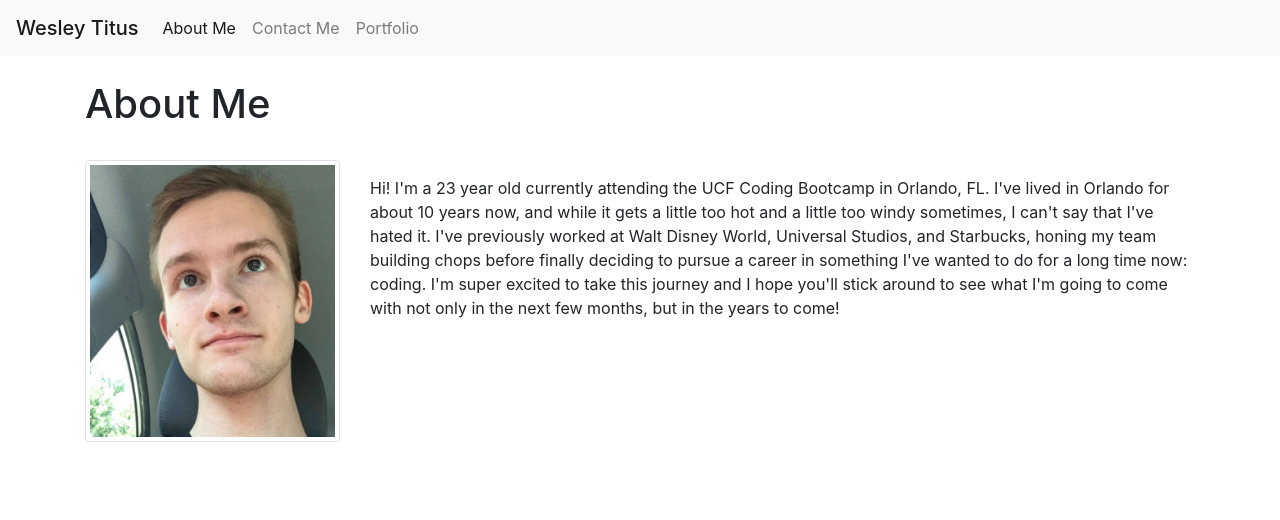
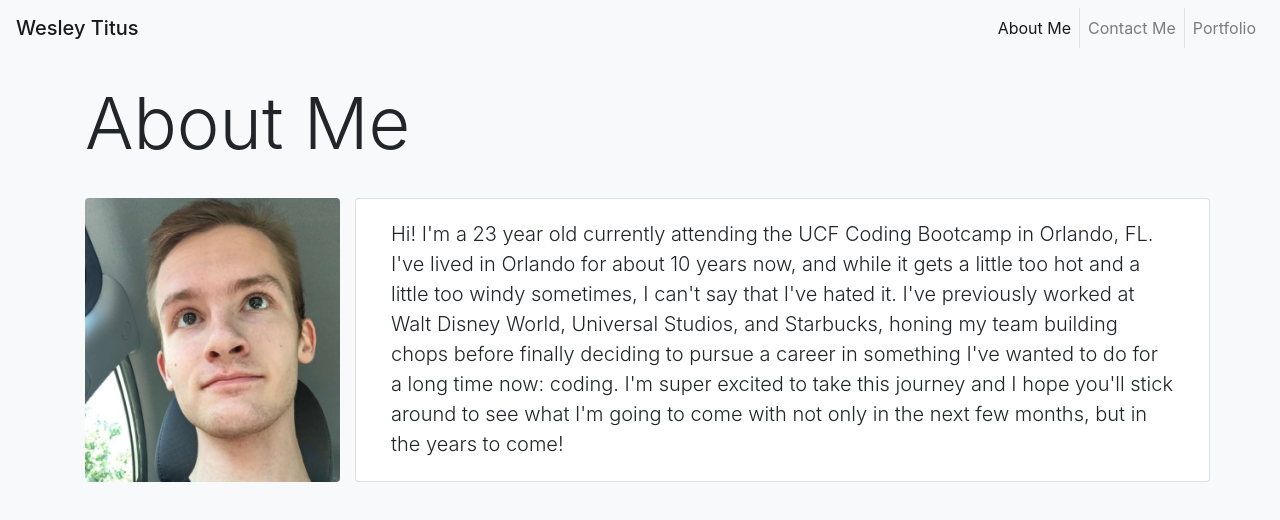
Before and after one commit to wntitus/Bootstrap-Portfolio, a plain HTML site: page index.html in a window 1280 px wide. Drawn offline with nearby package versions, Linux system fonts and the light colour scheme.

Commit message:
completed about me page, modified navbar

```diff
--- a/index.html
+++ b/index.html
@@ -11,18 +11,18 @@
     <script src="https://stackpath.bootstrapcdn.com/bootstrap/4.1.2/js/bootstrap.min.js" integrity="sha384-o+RDsa0aLu++PJvFqy8fFScvbHFLtbvScb8AjopnFD+iEQ7wo/CG0xlczd+2O/em" crossorigin="anonymous"></script>
 </head>
 
-<body>
+<body class = "bg-light">
         <nav class="navbar navbar-expand-lg navbar-light bg-light">
             <span class="navbar-brand mb-0 h1">Wesley Titus</span>
             <button class = "navbar-toggler" type = "button" data-toggle = "collapse" data-target="#navbarNav">
                 <span class = "navbar-toggler-icon"></span>
             </button>
             <div class = "collapse navbar-collapse" id = "navbarNav">
-                <ul class = "navbar-nav">
+                <ul class = "navbar-nav ml-auto">
                     <li class = "nav-item active">
-                        <a class = "nav-link" href = "index.html">About Me</a>
+                        <a class = "nav-link border-right" href = "index.html">About Me</a>
                     </li>
-                    <li class = "nav-item">
+                    <li class = "nav-item border-right">
                         <a class = "nav-link" href = "contact.html">Contact Me</a>
                     </li>
                     <li class = "nav-item">
@@ -34,17 +34,24 @@
 
         <div class = "container">
             <div class = "row">
-                <div class = "col-4 mt-4 mb-4">
-                    <h1>About Me</h1>
+                <div class = "col-12 mt-4 mb-4">
+                    <h1 class = "display-3">About Me</span></h1>
                 </div>
             </div>
             <div class = "row">
-                <div class = "col-3">
-                    <img src = "images/17492744_10208911815615887_6618063676174526278_o.jpg" class = "img-fluid img-thumbnail" alt = "Me">
+                <div class = "col-md-3 col-12">
+                    <img src = "images/17492744_10208911815615887_6618063676174526278_o.jpg" class = "img-fluid rounded" alt = "Me">
                 </div>
-                <div class = "col-9 mt-3">
-                    <p>Hi! I'm a 23 year old currently attending the UCF Coding Bootcamp in Orlando, FL. I've lived in Orlando for about 10 years now, and while it gets a little too hot and a little too windy sometimes, I can't say that I've hated it. I've previously worked at Walt Disney World, Universal Studios, and Starbucks, honing my team building chops before finally deciding to pursue a career in something I've wanted to do for a long time now: coding. I'm super excited to take this journey and I hope you'll stick around to see what I'm going to come with not only in the next few months, but in the years to come!</p>
+                <div class = "col-md-9 col-12 card bg-white ">
+                    <div class = "card-body text-justify text-sm-left bg-white lead">
+                            Hi! I'm a 23 year old currently attending the UCF Coding Bootcamp in Orlando, FL.
+                            I've lived in Orlando for about 10 years now, and while it gets a little too hot and a little too windy sometimes, I can't say that I've hated it.
+                            I've previously worked at Walt Disney World, Universal Studios, and Starbucks, honing my team building chops before finally deciding to pursue a career in something I've wanted to do for a long time now: coding.
+                            I'm super excited to take this journey and I hope you'll stick around to see what I'm going to come with not only in the next few months, but in the years to come!
+                    </div>
                 </div>
+
+
             </div>
 
         </div>
```
